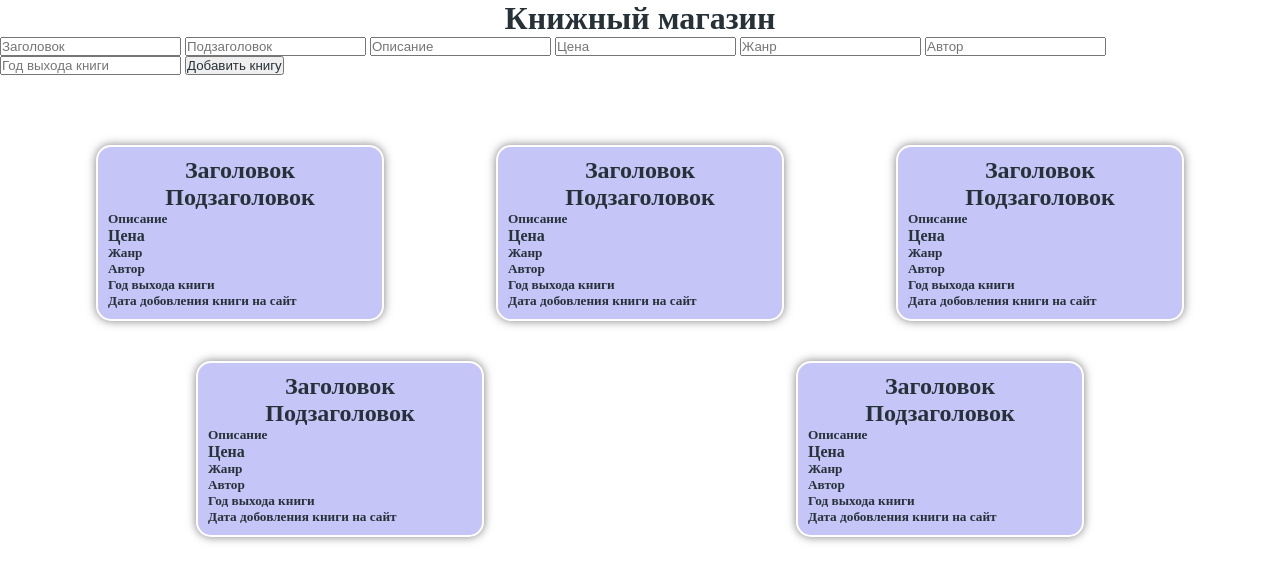
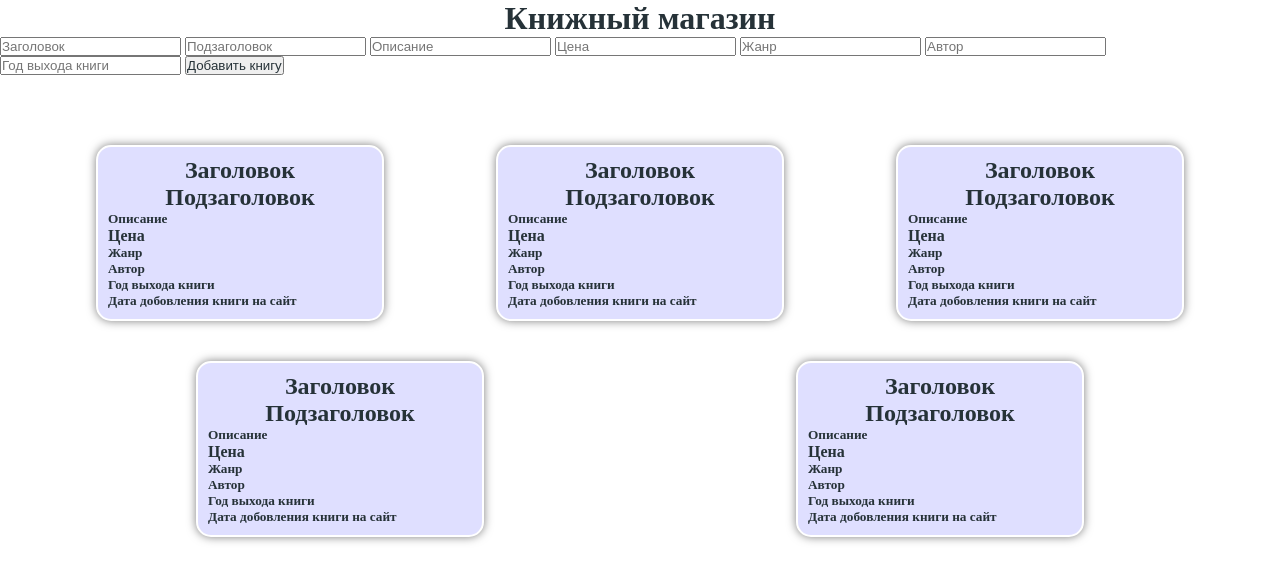
Before and after one commit to irshatbek/Todu, a Django app: page /bookshop/ in a window 1280 px wide. Shown: the top 582 px of the page. Run offline with Django 3.2, Linux system fonts and the light colour scheme.

Commit message:
added  book stor css

```diff
--- a/main/static/styles/bookstor.css
+++ b/main/static/styles/bookstor.css
@@ -26,7 +26,7 @@
     width: 24%;
     padding: 10px 10px;
     margin: 20px 10px;
-    background-color:  rgb(197, 197, 248);
+    background-color:  rgb(223, 223, 255);
     color: white;
     box-shadow: 0 0 10px rgba(0,0,0,0.5);
     margin-bottom: 20px;
```
